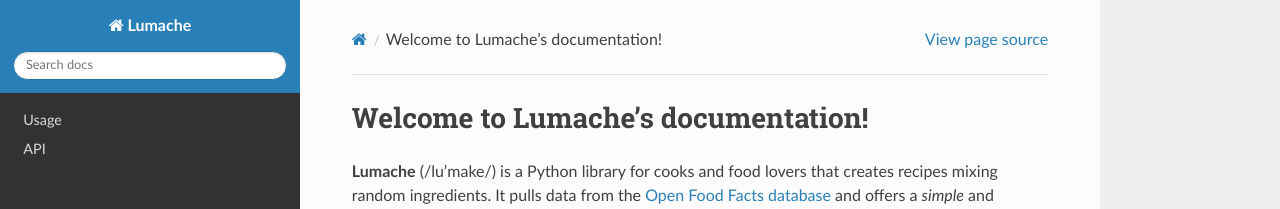
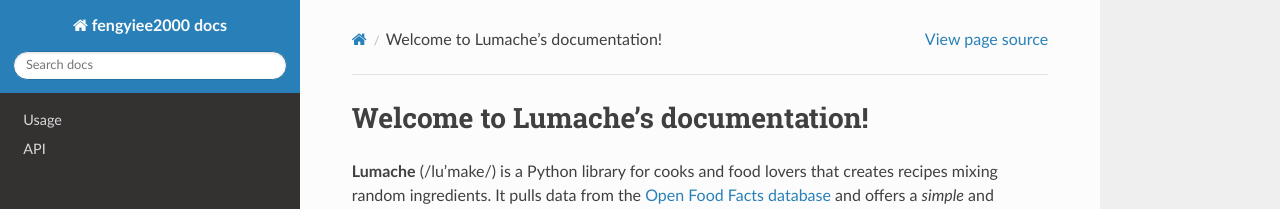
Before and after one commit to FengyiEE2000/fengyiee2000, a Sphinx documentation site: the page built from docs/source/index.rst, in a window 1280 px wide. Shown: the top 209 px of the page. Built offline with Sphinx 7.4.7 and the Read the Docs theme 3.1.0, drawn with Linux system fonts in a browser that asks for light colours.

Commit message:
conf.py: update project name

```diff
--- a/docs/source/conf.py
+++ b/docs/source/conf.py
@@ -2,9 +2,9 @@
 
 # -- Project information
 
-project = 'Lumache'
+project = 'fengyiee2000 docs'
 copyright = '2021, Graziella'
-author = 'Graziella'
+author = 'zhangjingwen.silvia'
 
 release = '0.1'
 version = '0.1.0'
```
